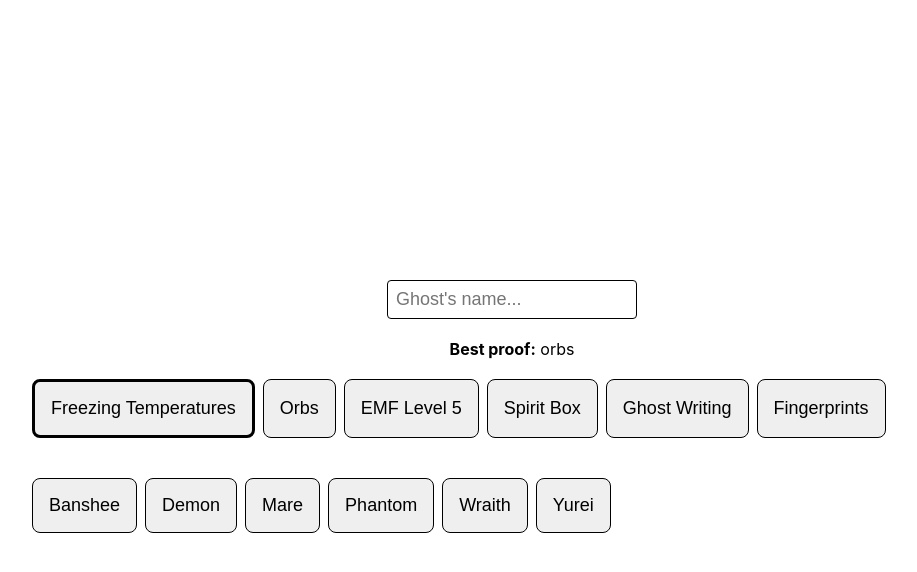
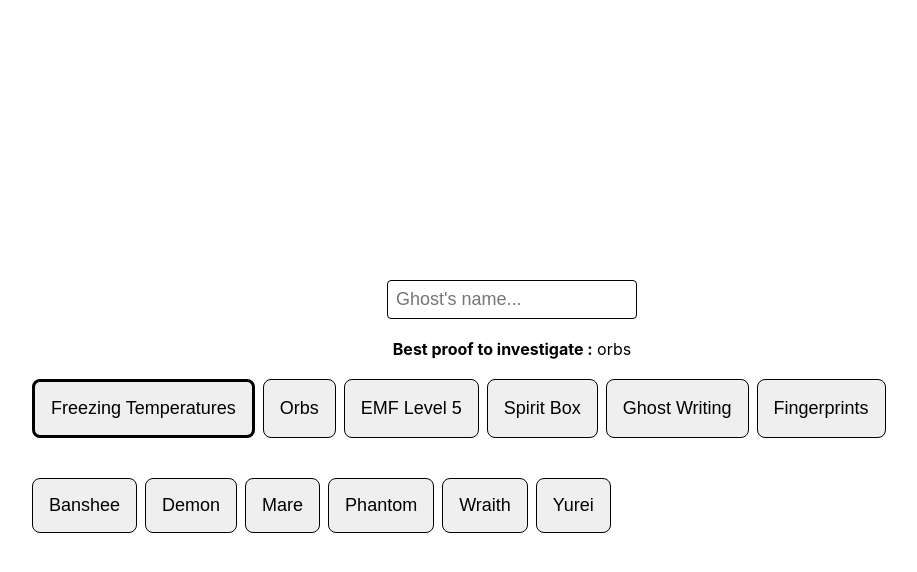
Before and after one commit to GautierArcin/phasmo-journal, a React (Create React App) app: page / in a window 1280 px wide. Both pictures are taken after a click on the button "Freezing Temperatures". Shown: the top 572 px of the page, without its empty margins (128-1045 px from the left). Built offline with nearby package versions, Linux system fonts and the light colour scheme.

Commit message:
minor change

```diff
--- a/src/App.js
+++ b/src/App.js
@@ -140,7 +140,7 @@ const App = () => {
       {visibleGhost.length <= 6 && visibleGhost.length > 1 && (
         <div className="bestProof">
           <p>
-            <b>Best proof:</b> {bestProof}
+            <b>Best proof to investigate :</b> {bestProof}
           </p>
         </div>
       )}
```
